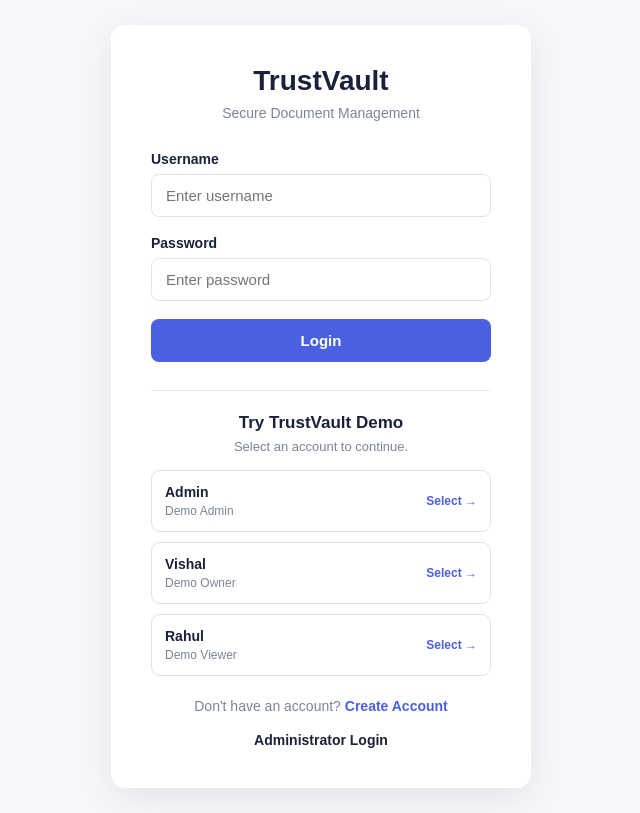
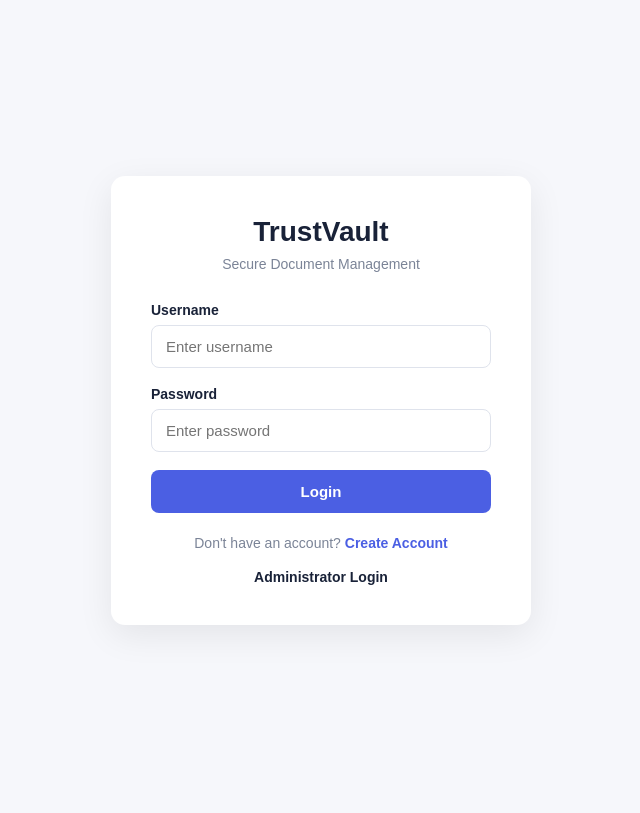
Before and after one commit to vishnu482/TrustVault, a FastAPI app: page /login in a window 1280 px wide. Shown: the whole page, without its empty margins (319-959 px from the left). After the commit the page ends 628 px from the top, so only its background shows below. Run offline with FastAPI, Linux system fonts and the light colour scheme.

Commit message:
Add files via upload

```diff
--- a/frontend/templates/login.html
+++ b/frontend/templates/login.html
@@ -1,4 +1,3 @@
-
 <!DOCTYPE html>
 <html lang="en">
 <head>
@@ -82,6 +81,7 @@
             font-size: 15px;
             font-weight: 700;
             cursor: pointer;
+            transition: background 0.2s;
         }
 
         .login-btn:hover {
@@ -122,70 +122,8 @@
             font-weight: 600;
         }
 
-        .demo-section {
-            margin-top: 28px;
-            border-top: 1px solid #e8eaf0;
-            padding-top: 22px;
-        }
-
-        .demo-section h3 {
-            text-align: center;
-            color: #192238;
-            font-size: 17px;
-            margin: 0 0 6px;
-        }
-
-        .demo-description {
-            text-align: center;
-            color: #7b8497;
-            font-size: 13px;
-            margin: 0 0 16px;
-        }
-
-        .demo-card {
-            width: 100%;
-            display: flex;
-            align-items: center;
-            justify-content: space-between;
-            gap: 10px;
-            text-align: left;
-            background: #fff;
-            border: 1px solid #dfe3ec;
-            border-radius: 9px;
-            padding: 13px;
-            margin-bottom: 10px;
-            cursor: pointer;
-            transition: 0.2s;
-        }
-
-        .demo-card:hover {
-            border-color: #4b5fe3;
-            background: #f7f8ff;
-        }
-
-        .demo-card.selected {
-            border-color: #4b5fe3;
-            background: #f0f2ff;
-        }
-
-        .demo-card strong {
-            display: block;
-            color: #192238;
-            font-size: 14px;
-        }
-
-        .demo-card small {
-            display: block;
-            color: #7b8497;
-            margin-top: 4px;
-            font-size: 12px;
-        }
-
-        .demo-card .select-label {
+        .admin-link a:hover {
             color: #4b5fe3;
-            font-size: 12px;
-            font-weight: bold;
-            white-space: nowrap;
         }
 
         @media (max-width: 480px) {
@@ -241,64 +179,6 @@
 
     </form>
 
-    <div class="demo-section">
-
-        <h3>Try TrustVault Demo</h3>
-
-        <p class="demo-description">
-            Select an account to continue.
-        </p>
-
-        <!-- Demo Admin -->
-        <button
-            type="button"
-            class="demo-card"
-            data-username="demo_admin"
-            data-password="DemoAdmin@123"
-            data-role="administrator"
-        >
-            <span>
-                <strong>Admin</strong>
-                <small>Demo Admin</small>
-            </span>
-
-            <span class="select-label">Select →</span>
-        </button>
-
-        <!-- Demo Owner -->
-        <button
-            type="button"
-            class="demo-card"
-            data-username="demo_owner"
-            data-password="DemoOwner@123"
-            data-role="document_owner"
-        >
-            <span>
-                <strong>Vishal</strong>
-                <small>Demo Owner</small>
-            </span>
-
-            <span class="select-label">Select →</span>
-        </button>
-
-        <!-- Demo Viewer -->
-        <button
-            type="button"
-            class="demo-card"
-            data-username="demo_viewer"
-            data-password="DemoViewer@123"
-            data-role="viewer"
-        >
-            <span>
-                <strong>Rahul</strong>
-                <small>Demo Viewer</small>
-            </span>
-
-            <span class="select-label">Select →</span>
-        </button>
-
-    </div>
-
     <div class="create-link">
         Don't have an account?
         <a href="/register">Create Account</a>
@@ -310,41 +190,5 @@
 
 </div>
 
-<script>
-    const demoCards = document.querySelectorAll(".demo-card");
-
-    const usernameInput = document.getElementById("username");
-    const passwordInput = document.getElementById("password");
-
-    demoCards.forEach(card => {
-
-        card.addEventListener("click", function () {
-
-            const username = this.dataset.username;
-            const password = this.dataset.password;
-            const role = this.dataset.role;
-
-            // Demo Admin opens the separate administrator login page.
-            if (role === "administrator") {
-                window.location.href = "/admin/login?demo=1";
-                return;
-            }
-
-            // Owner and Viewer fill the normal login form.
-            usernameInput.value = username;
-            passwordInput.value = password;
-
-            demoCards.forEach(item => {
-                item.classList.remove("selected");
-            });
-
-            this.classList.add("selected");
-
-            usernameInput.focus();
-        });
-
-    });
-</script>
-
 </body>
 </html>
```
